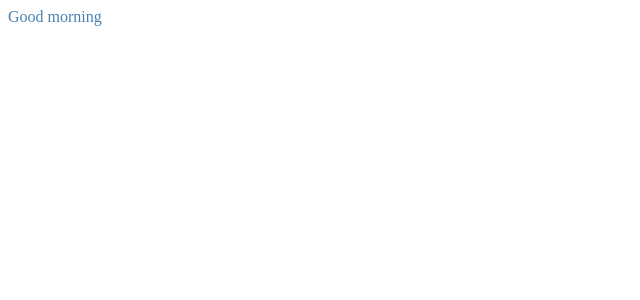
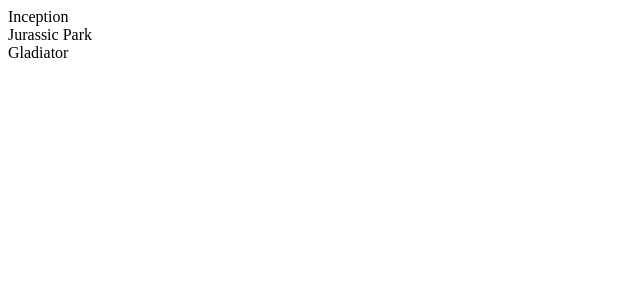
Before and after one commit to viniciustocchio/myFlix-client, a React (Vite) app: page / in a window 1280 px wide. Shown: the top 300 px of the page, without its empty margins (0-640 px from the left). Built offline with nearby package versions, Linux system fonts and the light colour scheme.

Commit message:
added components

```diff
--- /dev/null
+++ b/src/components/main-view/main-view.jsx
@@ -0,0 +1,42 @@
+import React from 'react';
+import { MovieCard } from '../movie-card/movie-card';
+import { MovieView } from '../movie-view/movie-view';
+
+export class MainView extends React.Component {
+
+  constructor(){
+    super();
+    this.state = {
+      movies: [
+        { _id: 1, Title: 'Inception', Description: 'Cobb steals information from his targets by entering their dreams. Saito offers to wipe clean Cobbs criminal history as payment for performing an inception on his sick competitors son.', ImagePath: 'https://upload.wikimedia.org/wikipedia/en/2/2e/Inception_%282010%29_theatrical_poster.jpg', Genre: 'Sci-Fi', Director: 'Christopher Nolan'},
+        { _id: 2, Title: 'Jurassic Park', Description: 'John Hammond, an entrepreneur, opens a wildlife park containing cloned dinosaurs. However, a breakdown of the islands security system causes the creatures to escape and bring about chaos.', ImagePath: 'https://upload.wikimedia.org/wikipedia/en/e/e7/Jurassic_Park_poster.jpg', Genre: 'Sci-Fi', Director: 'Steven Spielberg'},
+        { _id: 3, Title: 'Gladiator', Description: 'Commodus takes over power and demotes Maximus, one of the preferred generals of his father, Emperor Marcus Aurelius. As a result, Maximus is relegated to fighting till death as a gladiator.', ImagePath: 'https://upload.wikimedia.org/wikipedia/en/thumb/f/fb/Gladiator_%282000_film_poster%29.png/220px-Gladiator_%282000_film_poster%29.png', Genre: 'Drama', Director: 'Ridley Scott'}
+      ],
+      selectedMovie: null
+    };
+  }
+
+  setSelectedMovie(newSelectedMovie) {
+    this.setState({
+      selectedMovie: newSelectedMovie
+    });
+  }
+
+  render(){
+    const { movies, selectedMovie } = this.state;
+
+    if (movies.length === 0) return <div className="main-view">The list is empty!</div>;
+
+    return (
+      <div className="main-view">
+        {selectedMovie
+          ? <MovieView movie={selectedMovie} onBackClick={newSelectedMovie => { this.setSelectedMovie(newSelectedMovie); }}/>
+          : movies.map(movie => (
+            <MovieCard key={movie._id} movie={movie} onMovieClick={(movie) => { this.setSelectedMovie(movie) }}/>
+          ))
+        }
+      </div>
+    );
+  }
+
+}
--- /dev/null
+++ b/src/components/movie-card/movie-card.jsx
@@ -0,0 +1,9 @@
+import React from 'react';
+
+export class MovieCard extends React.Component {
+  render() {
+    const { movie, onMovieClick } = this.props;
+
+    return <div className="movie-card" onClick={() => { onMovieClick(movie); }}>{movie.Title}</div>;
+  }
+}
--- /dev/null
+++ b/src/components/movie-view/movie-view.jsx
@@ -0,0 +1,34 @@
+import React from 'react';
+
+export class MovieView extends React.Component {
+
+  render() {
+    const { movie, onBackClick } = this.props;
+
+    return (
+    <div className="movie-view">
+      <div className="movie-poster">
+        <img src={movie.ImagePath} />
+      </div>
+      <div className="movie-title">
+        <span className="label">Title: </span>
+        <span className="value">{movie.Title}</span>
+      </div>
+      <div className="movie-description">
+        <span className="label">Description: </span>
+        <span className="value">{movie.Description}</span>
+      </div>
+      <div className="movie-Genre">
+        <span className="label">Genre: </span>
+        <span className="value">{movie.Genre}</span>
+      </div>
+      <div className="movie-Director">
+        <span className="label">Director: </span>
+        <span className="value">{movie.Director}</span>
+      </div>
+      <button onClick={() => { onBackClick(null); }}>Back</button>
+
+    </div>
+    );
+  }
+}
--- a/src/index.jsx
+++ b/src/index.jsx
@@ -1,5 +1,6 @@
 import React from 'react';
 import ReactDOM from 'react-dom';
+import { MainView } from './components/main-view/main-view';
 
 // Import statement to indicate that you need to bundle `./index.scss`
 import './index.scss';
@@ -8,9 +9,7 @@
 class MyFlixApplication extends React.Component {
   render() {
     return (
-      <div className="my-flix">
-        <div>Good morning</div>
-      </div>
+      <MainView />
     );
   }
 }
```
Also changed, not shown: 2 other files (tests, documents, lock files or other folders).
